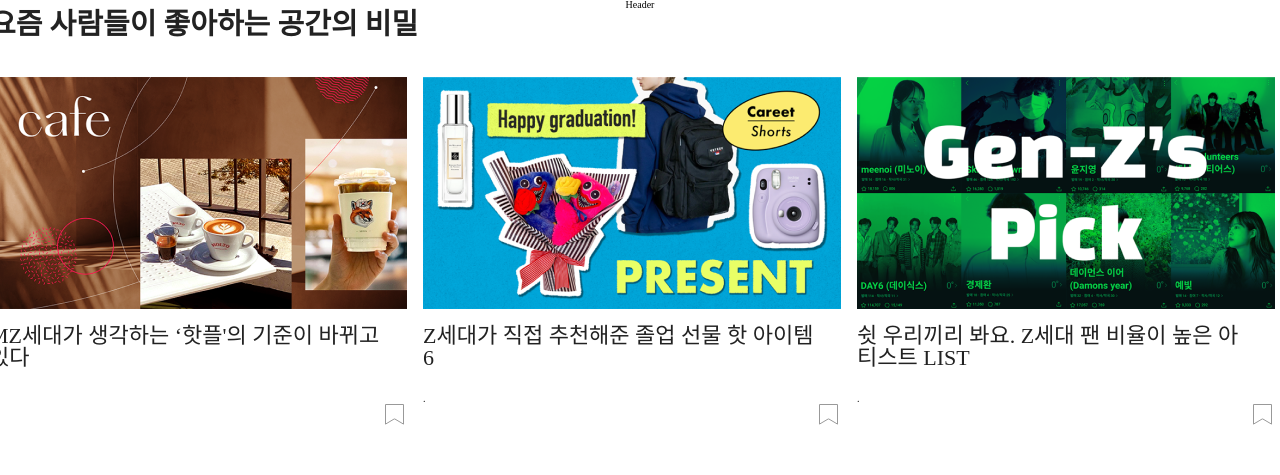
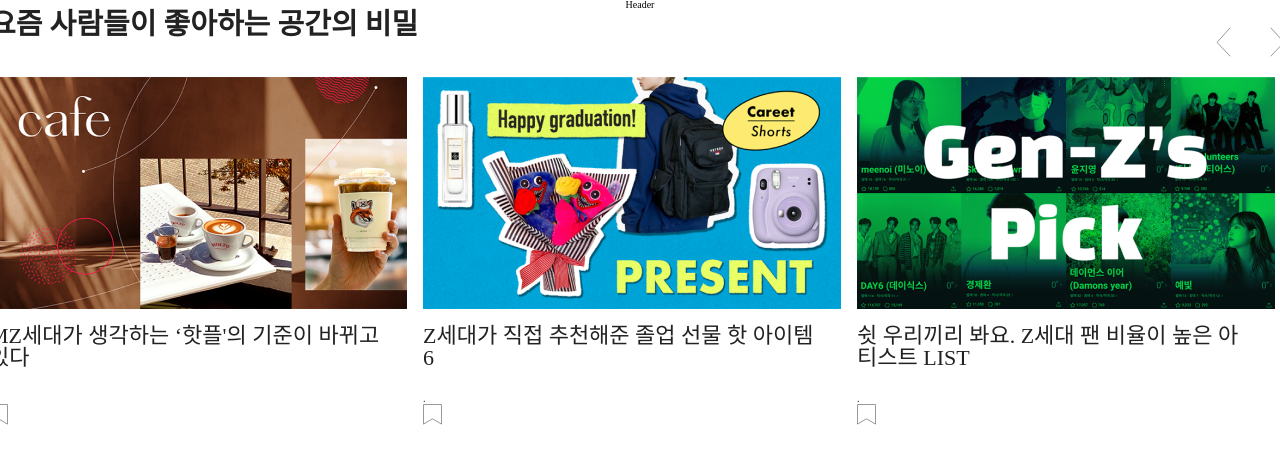
Before and after one commit to SOPT30-CARROT/Careet, a React (Create React App) app: page / in a window 1280 px wide. Shown: the top 475 px of the page. Built offline with nearby package versions, Linux system fonts and the light colour scheme; a web font is replaced by a local one.

Commit message:
feat: 화살표 커스텀

```diff
--- a/src/components/common/ContentsCard/style.js
+++ b/src/components/common/ContentsCard/style.js
@@ -4,9 +4,10 @@ import { colors } from "styles/colors";
 export const StyledRoot = styled.div`
   display: flex;
   flex-direction: column;
-  width: 41.8rem;
+  width: 42rem;
   height: 34.8rem;
   font-family: "AppleSDGothicNeoB00";
+  margin-right: 0.2rem;
 `;
 
 export const ImgWrapper = styled.div`
--- a/src/components/common/NextArrow/style.js
+++ /dev/null
@@ -1,3 +0,0 @@
-import styled from "styled-components";
-
-export const StyledRoot = styled.div``;
--- a/src/components/common/PrevArrow/style.js
+++ /dev/null
@@ -1,3 +0,0 @@
-import styled from "styled-components";
-
-export const StyledRoot = styled.div``;
--- a/src/components/home/FavePlace/index.jsx
+++ b/src/components/home/FavePlace/index.jsx
@@ -3,20 +3,14 @@ import React, { useCallback, useRef, useState } from "react";
 import "slick-carousel/slick/slick.css";
 import "slick-carousel/slick/slick-theme.css";
 
-import {
-  ButtonWrapper,
-  NextButton,
-  PrevButton,
-  StyledRoot,
-  StyledSlider,
-} from "./style";
+import { ButtonWrapper, StyledRoot, StyledSlider } from "./style";
 import FaveCardImg1 from "components/common/assets/img/fave_card_img1.png";
 import FaveCardImg2 from "components/common/assets/img/fave_card_img2.png";
 import FaveCardImg3 from "components/common/assets/img/fave_card_img3.png";
 import FaveCardImg4 from "components/common/assets/img/fave_card_img4.png";
 import FaveCardImg5 from "components/common/assets/img/fave_card_img5.png";
-import PrevArrow from "components/common/assets/icon/arrow_l.svg";
-import NextArrow from "components/common/assets/icon/arrow_r.svg";
+import { ReactComponent as PrevArrow } from "components/common/assets/icon/arrow_l.svg";
+import { ReactComponent as NextArrow } from "components/common/assets/icon/arrow_r.svg";
 
 function FavePlace() {
   const [faveCardsInfo, setFaveCardsInfo] = useState([
@@ -77,16 +71,16 @@ function FavePlace() {
     <StyledRoot>
       <div>
         <h3>요즘 사람들이 좋아하는 공간의 비밀</h3>
-        {/* <ButtonWrapper>
-          <PrevButton onClick={movePrev}>
+        <ButtonWrapper>
+          <button onClick={movePrev}>
             <PrevArrow />
-          </PrevButton>
-          <NextButton onClick={moveNext}>
+          </button>
+          <button onClick={moveNext}>
             <NextArrow />
-          </NextButton>
-        </ButtonWrapper> */}
+          </button>
+        </ButtonWrapper>
       </div>
-      <StyledSlider {...settings}>
+      <StyledSlider ref={slickRef} {...settings}>
         {faveCardsInfo.map((faveCard) => {
           return (
             <div key={faveCard.id}>
--- a/src/components/home/FavePlace/style.js
+++ b/src/components/home/FavePlace/style.js
@@ -9,6 +9,9 @@ export const StyledRoot = styled.div`
   flex-direction: column;
   margin-bottom: 8rem;
 
+  div {
+    display: flex;
+    justify-content: space-between;
     h3 {
       font-family: "AppleSDGothicNeoM00";
       font-size: 2.9rem;
@@ -16,15 +19,21 @@ export const StyledRoot = styled.div`
       margin-bottom: 3.8rem;
       color: ${colors.black};
     }
+  }
 `;
 
-export const ButtonWrapper = styled.div``;
-export const PrevButton = styled.button``;
-export const NextButton = styled.button``;
+export const ButtonWrapper = styled.div`
+  gap: 2.7rem;
+  button {
+    border: 0;
+    outline: 0;
+    background-color: transparent;
+  }
+`;
 
 export const StyledSlider = styled(Slider)`
   .slick-list {
-    width: 130rem;
+    width: 130.2rem;
     gap: 2.4rem;
   }
 
```
Also changed, not shown: src/components/common/NextArrow/index.jsx (deleted, +0 -8 lines), src/components/common/PrevArrow/index.jsx (deleted, +0 -8 lines). Lines whose indentation alone changed are shown as unchanged.
